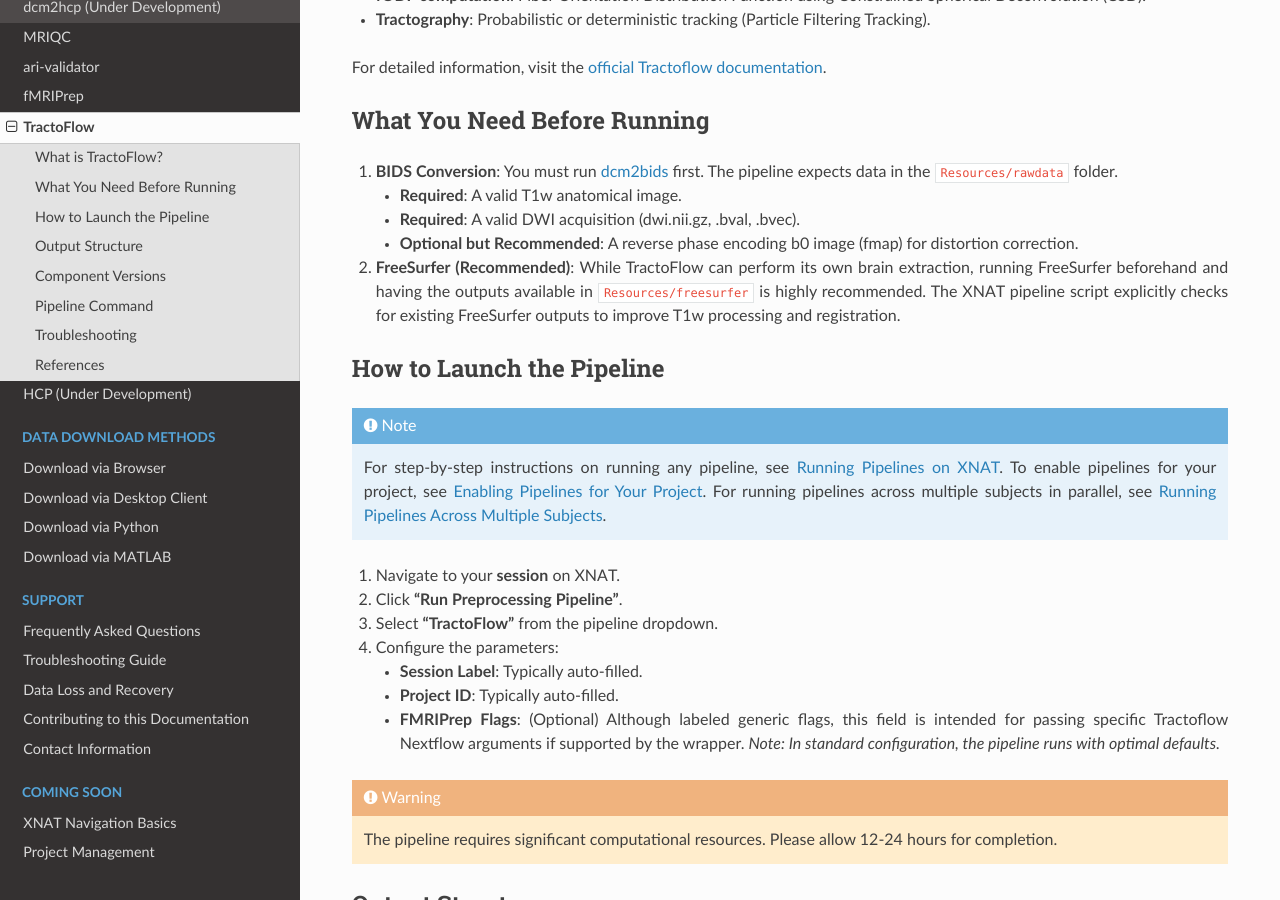
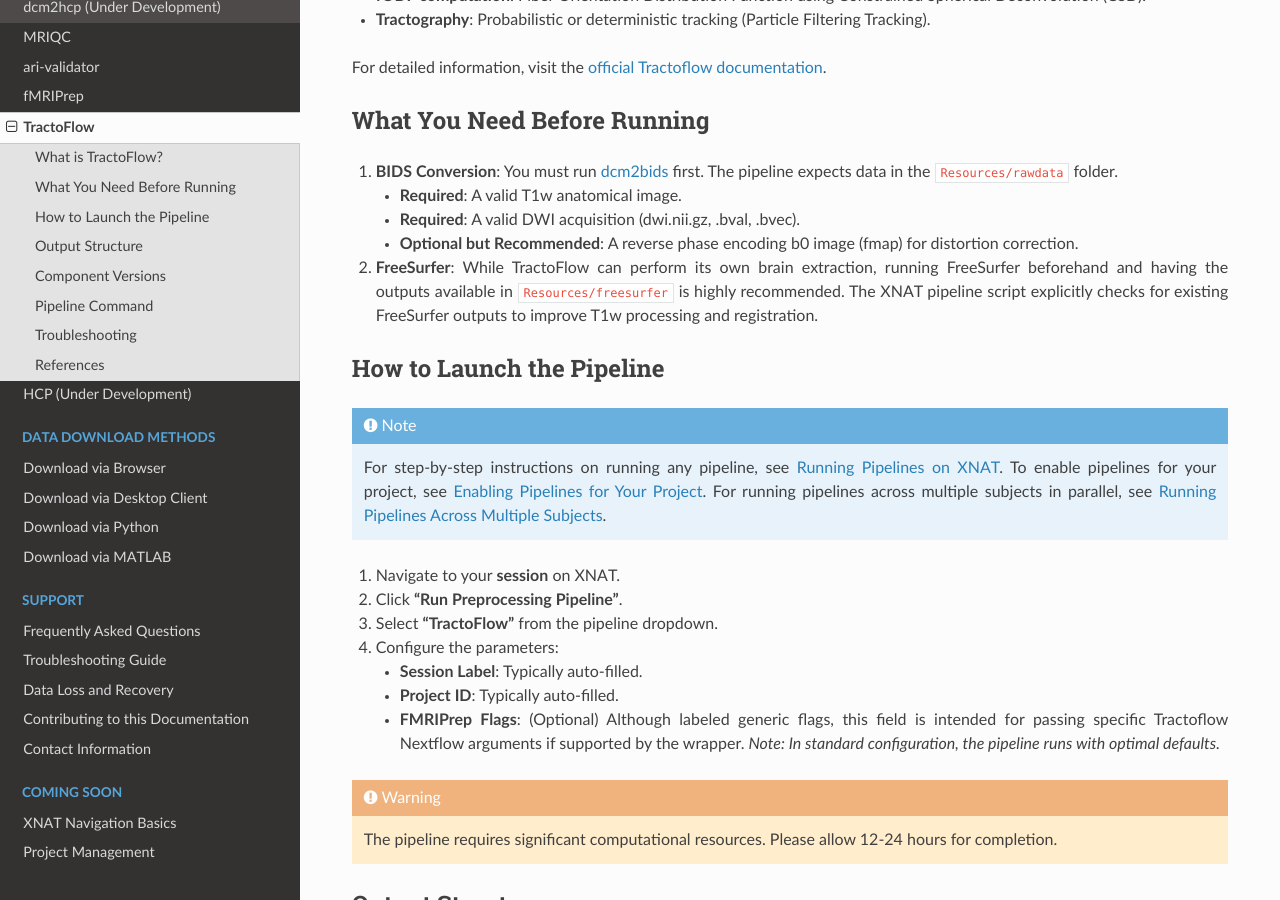
Before and after one commit to BioMedicalImaging-Core-NYUAD/xnat-docs, a Sphinx documentation site: the page built from docs/source/processing_pipelines/tractoflow.rst, in a window 1280 px wide and 900 px high, scrolled down 520 px. Built offline with Sphinx 7.4.7 and the Read the Docs theme 3.1.0, drawn with Linux system fonts in a browser that asks for light colours.

Commit message:
Update tractoflow.rst

```diff
--- a/docs/source/processing_pipelines/tractoflow.rst
+++ b/docs/source/processing_pipelines/tractoflow.rst
@@ -27,7 +27,7 @@
    - **Required**: A valid DWI acquisition (dwi.nii.gz, .bval, .bvec).
    - **Optional but Recommended**: A reverse phase encoding b0 image (fmap) for distortion correction.
 
-2. **FreeSurfer (Recommended)**: While TractoFlow can perform its own brain extraction, running FreeSurfer beforehand and having the outputs available in ``Resources/freesurfer`` is highly recommended. The XNAT pipeline script explicitly checks for existing FreeSurfer outputs to improve T1w processing and registration.
+2. **FreeSurfer**: While TractoFlow can perform its own brain extraction, running FreeSurfer beforehand and having the outputs available in ``Resources/freesurfer`` is highly recommended. The XNAT pipeline script explicitly checks for existing FreeSurfer outputs to improve T1w processing and registration.
 
 How to Launch the Pipeline
 --------------------------
```
